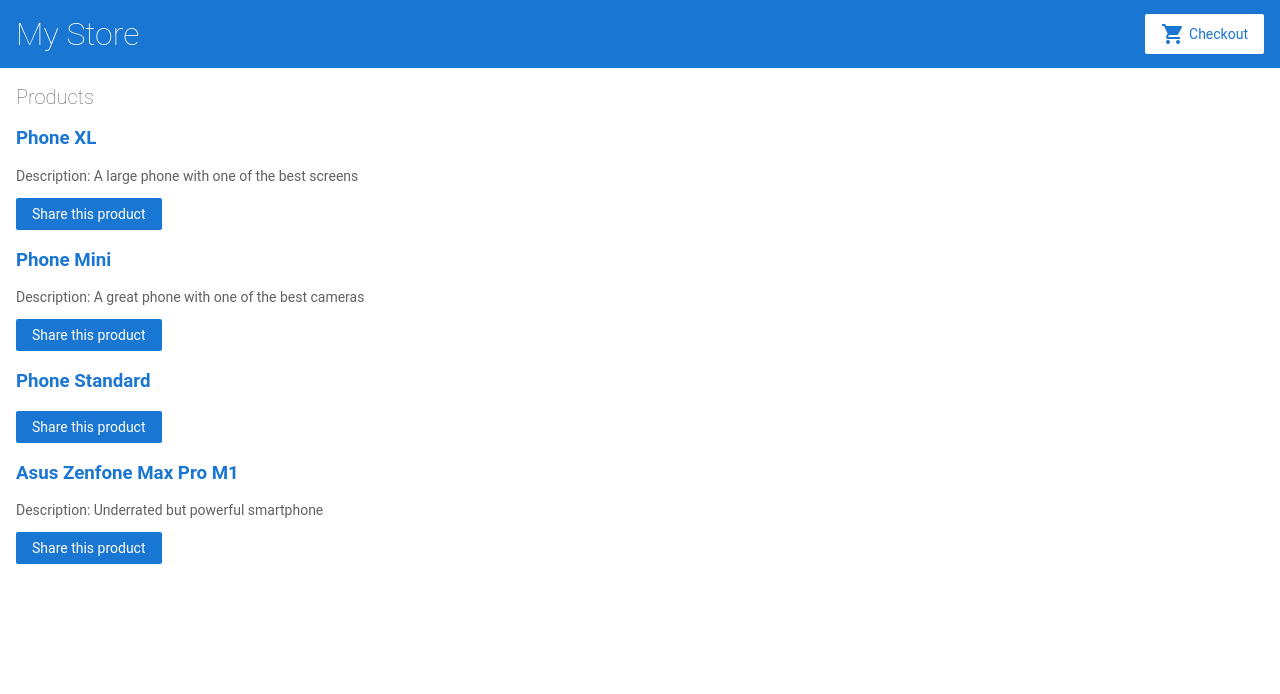
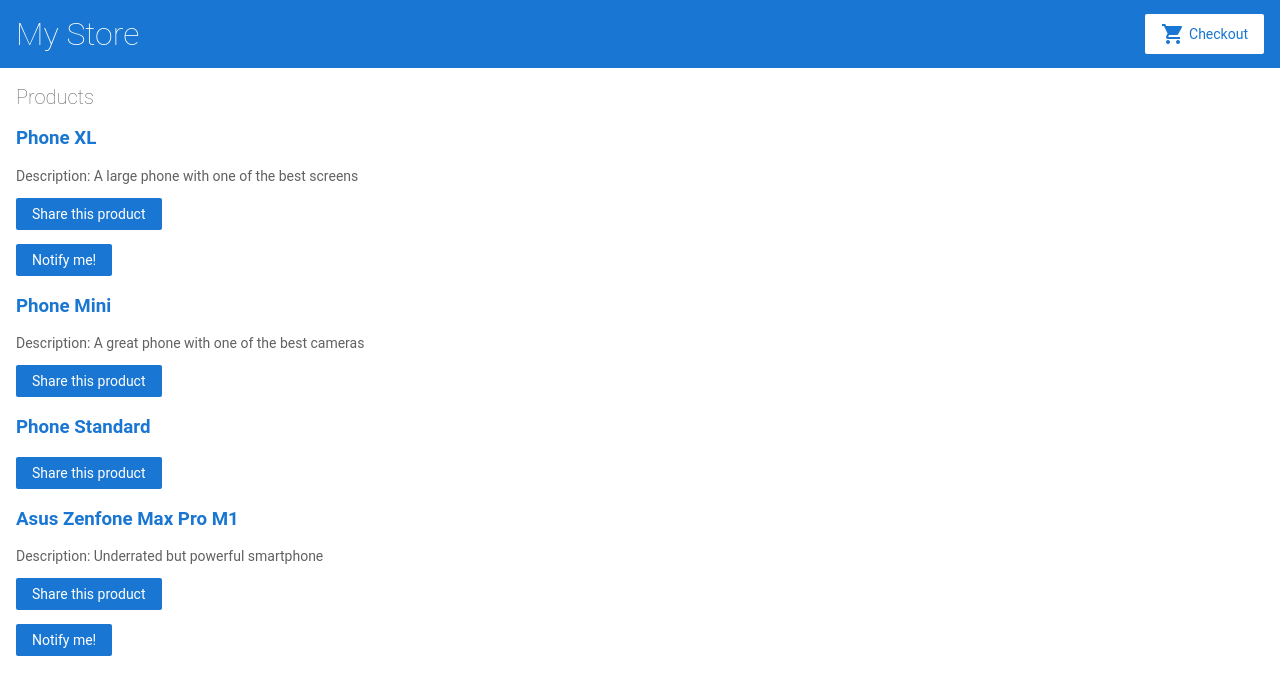
Before and after one commit to diopmorfall/angular-phone-store-exercise-alten, an Angular app: page / in a window 1280 px wide. Shown: the top 694 px of the page. Built offline with nearby package versions, Linux system fonts and the light colour scheme.

Commit message:
Passing the data to a child component

```diff
--- a/src/app/app.module.ts
+++ b/src/app/app.module.ts
@@ -6,6 +6,7 @@
 import { AppComponent } from './app.component';
 import { TopBarComponent } from './top-bar/top-bar.component';
 import { ProductListComponent } from './product-list/product-list.component';
+import { ProductAlertsComponent } from './product-alerts/product-alerts.component';
 
 @NgModule({
   imports: [
@@ -18,7 +19,8 @@
   declarations: [
     AppComponent,
     TopBarComponent,
-    ProductListComponent
+    ProductListComponent,
+    ProductAlertsComponent
   ],
   bootstrap: [
     AppComponent
--- /dev/null
+++ b/src/app/product-alerts/product-alerts.component.html
@@ -0,0 +1,3 @@
+<p *ngIf="product && product.price > 700">
+  <button type="button">Notify me!</button>
+</p>
--- /dev/null
+++ b/src/app/product-alerts/product-alerts.component.ts
@@ -0,0 +1,16 @@
+import { Component, OnInit, Input } from '@angular/core';
+// Input is needed to allow our component to receive data from the parent element
+import { Product } from '../products';
+
+@Component({
+  selector: 'app-product-alerts',
+  templateUrl: './product-alerts.component.html',
+  styleUrls: ['./product-alerts.component.css'],
+})
+// the class following this above will become a component and it'll also be exported
+export class ProductAlertsComponent implements OnInit {
+  @Input() product!: Product;
+  constructor() {}
+
+  ngOnInit(): void {}
+}
--- a/src/app/product-list/product-list.component.html
+++ b/src/app/product-list/product-list.component.html
@@ -12,6 +12,8 @@
     Description: {{ product.description }}
   </p>
   <button type="button" (click)="share()">Share this product</button>
+  <app-product-alerts [product]="product"> </app-product-alerts>
+  <!-- just embedding the child element that'll take the data from the parent -->
 </div>
 
 <!--
--- a/src/app/products.ts
+++ b/src/app/products.ts
@@ -27,7 +27,7 @@
   {
     id: 4,
     name: 'Asus Zenfone Max Pro M1',
-    price: 150,
+    price: 1150,
     description: 'Underrated but powerful smartphone',
   },
 ];
```
Also changed, not shown: src/app/product-alerts/product-alerts.component.css (added), 1 other file (tests, documents, lock files or other folders).
